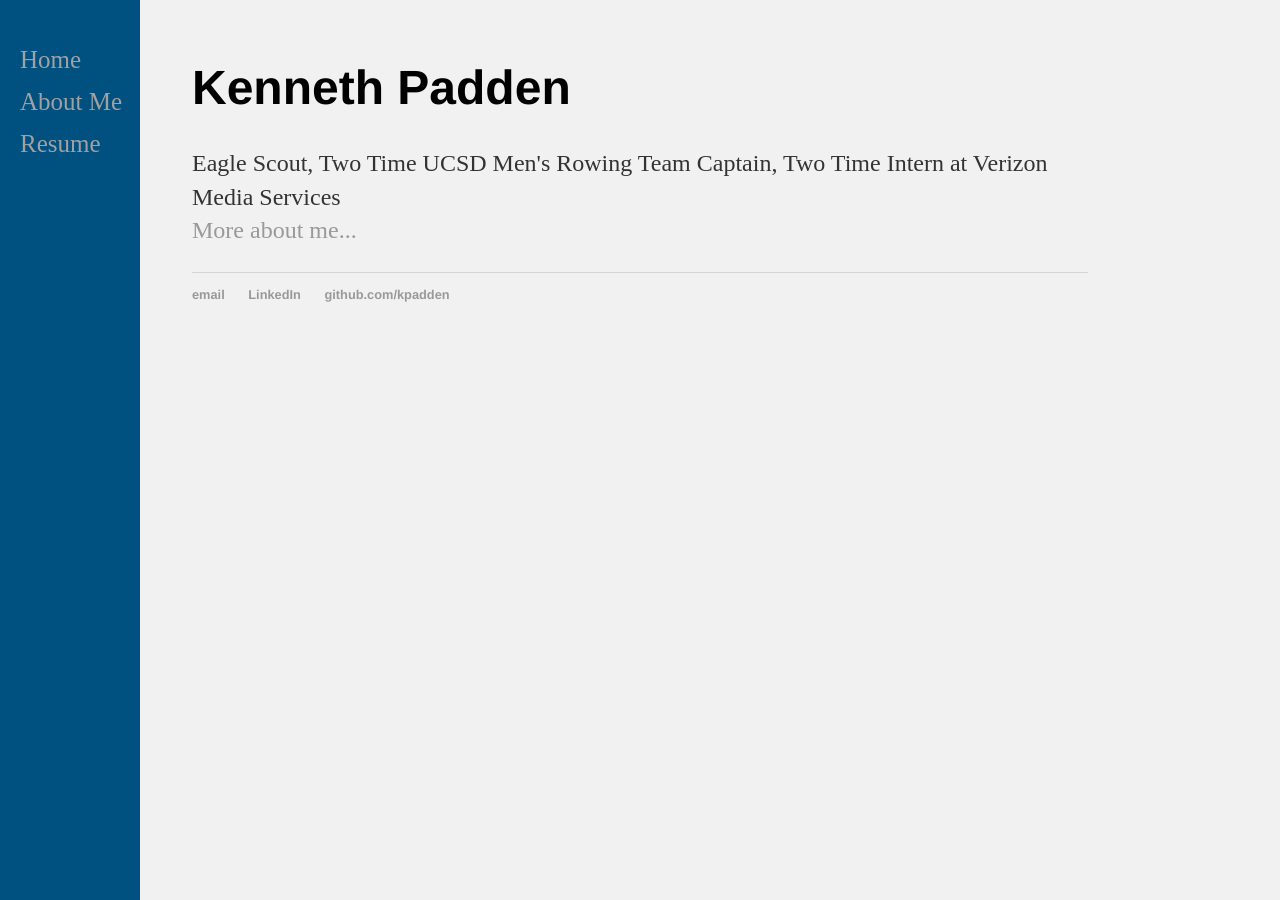
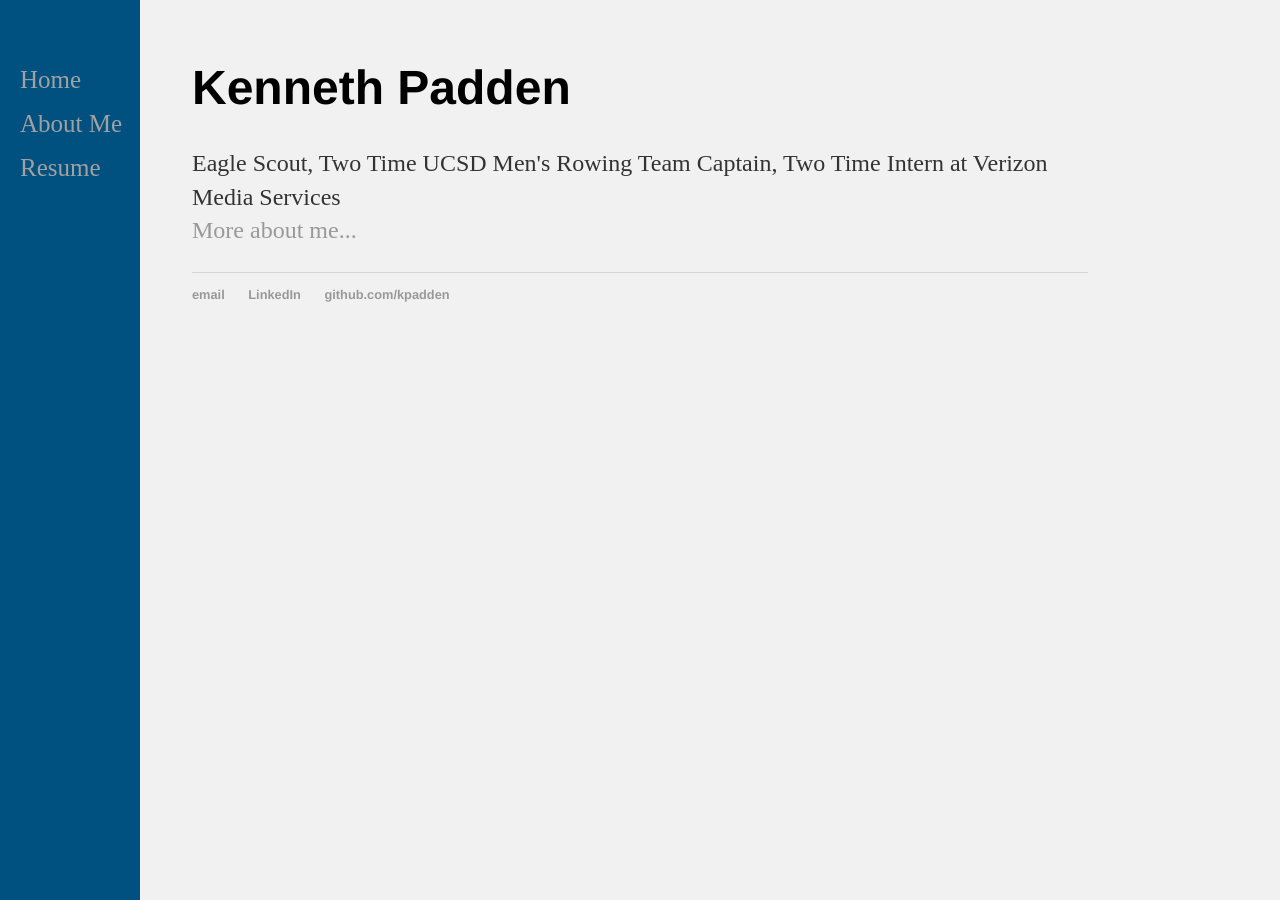
Before and after one commit to kpadden/kpadden.github.io, a Jekyll site: the page built from index.html, in a window 1280 px wide. Built offline with Jekyll 4.4.1, drawn with Linux system fonts in a browser that asks for light colours.

Commit message:
Update main.css

```diff
--- a/css/main.css
+++ b/css/main.css
@@ -13,11 +13,11 @@ body {
     left: 0;
     background-color: #005080;
     overflow-x: hidden; /* Disable horizontal scroll */
-    padding-top: 40px;
+    padding-top: 60px;
 }
 
 .sidenav a {
-  padding: 6px 8px 8px 20px;
+  padding: 6px 8px 10px 20px;
   text-decoration: none;
   font-size: 25px;
   color: #a1a1a1;
```
